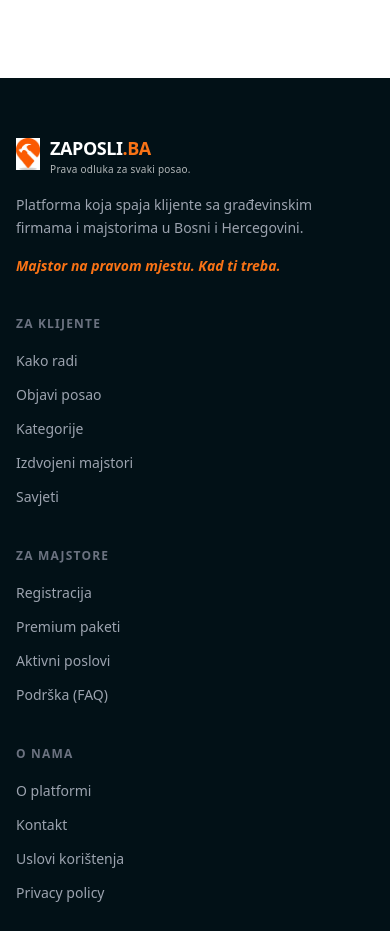
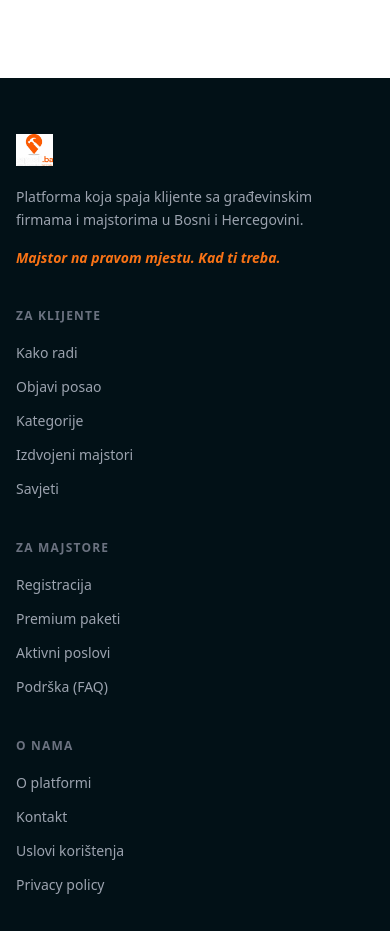
Before and after one commit to ocjenime/zaposli.ba, a Next.js app: page /zaposli.ba/faq in a window 390 px wide. Shown: the part 1662-2593 px from the top of the page. Built offline with nearby package versions, Linux system fonts and the light colour scheme; no server answers.

Commit message:
fix: footer logo white background, mobile menu click handling

```diff
--- a/components/Header.tsx
+++ b/components/Header.tsx
@@ -77,12 +77,12 @@ export default function Header() {
     };
 
     document.addEventListener('keydown', handleKeyDown);
-    document.addEventListener('mousedown', handleClickOutside);
+    document.addEventListener('click', handleClickOutside);
     document.body.style.overflow = 'hidden';
 
     return () => {
       document.removeEventListener('keydown', handleKeyDown);
-      document.removeEventListener('mousedown', handleClickOutside);
+      document.removeEventListener('click', handleClickOutside);
       document.body.style.overflow = '';
     };
   }, [mobileMenuOpen]);
--- a/components/Logo.tsx
+++ b/components/Logo.tsx
@@ -16,16 +16,25 @@ export function LogoMark({ className = 'h-9 w-auto' }: { className?: string }) {
 }
 
 export default function Logo({ variant = 'dark', className = '' }: LogoProps) {
-  const textColor = variant === 'light' ? 'text-[#ffffff]' : 'text-gray-900';
-  const sloganColor = variant === 'light' ? 'text-[#ffffff]/70' : 'text-steel';
+  if (variant === 'light') {
+    return (
+      // eslint-disable-next-line @next/next/no-img-element
+      <img
+        src="/zaposli.ba/images/logo-full-white.webp"
+        alt="Zaposli.ba"
+        className={`h-8 md:h-9 w-auto shrink-0 ${className}`}
+      />
+    );
+  }
+
   return (
     <span className={`flex items-center gap-2.5 ${className}`}>
       <LogoMark className="h-8 md:h-9 w-auto shrink-0" />
       <span className="flex flex-col leading-none">
-        <span className={`text-lg md:text-xl font-extrabold tracking-tight uppercase ${textColor}`}>
+        <span className="text-lg md:text-xl font-extrabold tracking-tight uppercase text-gray-900">
           zaposli<span className="text-brand-orange">.ba</span>
         </span>
-        <span className={`text-[10px] md:text-xs font-medium tracking-wide ${sloganColor} mt-0.5`}>
+        <span className="text-[10px] md:text-xs font-medium tracking-wide text-steel mt-0.5">
           Prava odluka za svaki posao.
         </span>
       </span>
--- a/components/NotificationBell.tsx
+++ b/components/NotificationBell.tsx
@@ -93,15 +93,15 @@ export default function NotificationBell() {
   }, [mounted, user]);
 
   useEffect(() => {
-    if (!mounted) return;
+    if (!mounted || !open) return;
     function handleClickOutside(e: MouseEvent) {
       if (containerRef.current && !containerRef.current.contains(e.target as Node)) {
         setOpen(false);
       }
     }
-    document.addEventListener('mousedown', handleClickOutside);
-    return () => document.removeEventListener('mousedown', handleClickOutside);
-  }, [mounted]);
+    document.addEventListener('click', handleClickOutside);
+    return () => document.removeEventListener('click', handleClickOutside);
+  }, [mounted, open]);
 
   async function markAllRead() {
     if (!user) return;
--- a/components/ThemeToggle.tsx
+++ b/components/ThemeToggle.tsx
@@ -27,11 +27,11 @@ export default function ThemeToggle() {
     }
 
     if (isOpen) {
-      document.addEventListener('mousedown', handleClickOutside);
+      document.addEventListener('click', handleClickOutside);
     }
 
     return () => {
-      document.removeEventListener('mousedown', handleClickOutside);
+      document.removeEventListener('click', handleClickOutside);
     };
   }, [isOpen]);
 
```
